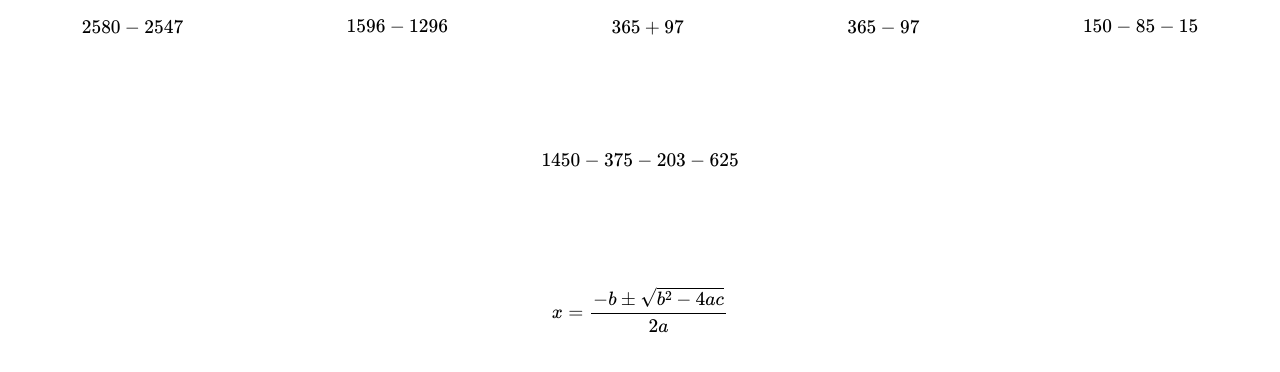
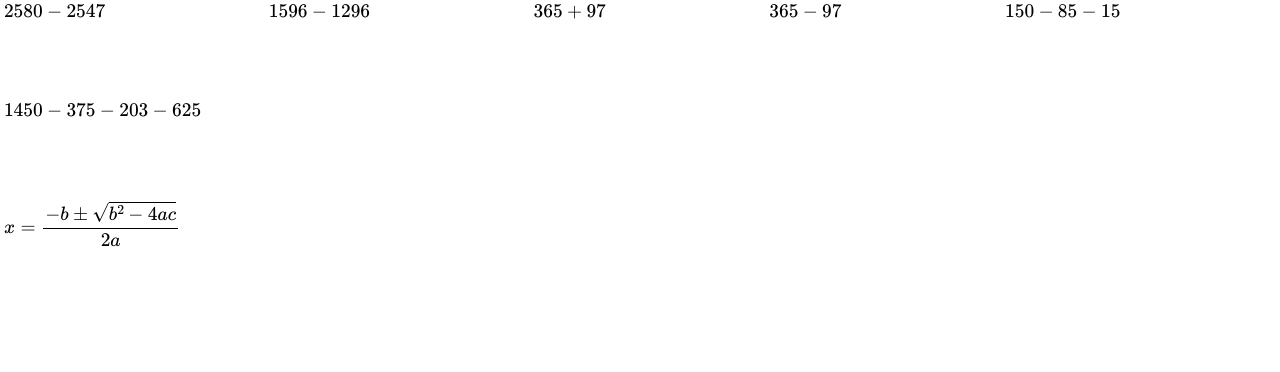
Before and after one commit to oseau/math-exam, a Vue app: page / in a window 1280 px wide. Shown: the top 372 px of the page. Built offline with nearby package versions, Linux system fonts and the light colour scheme.

Commit message:
align left

```diff
--- a/src/index.css
+++ b/src/index.css
@@ -2,3 +2,8 @@
 @tailwind base;
 @tailwind components;
 @tailwind utilities;
+
+mjx-container[jax="CHTML"][display="true"] {
+  text-align: left !important;
+  margin: 0.2em 0 0 0.2em !important;
+}
```
